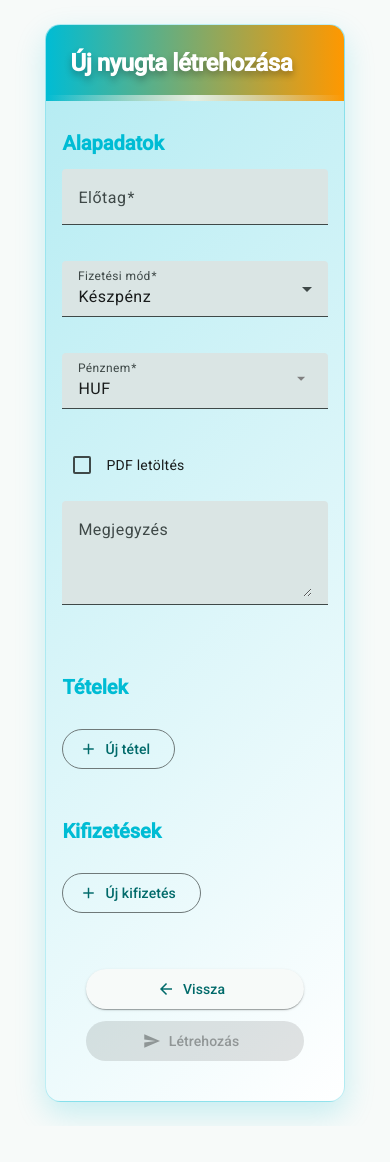
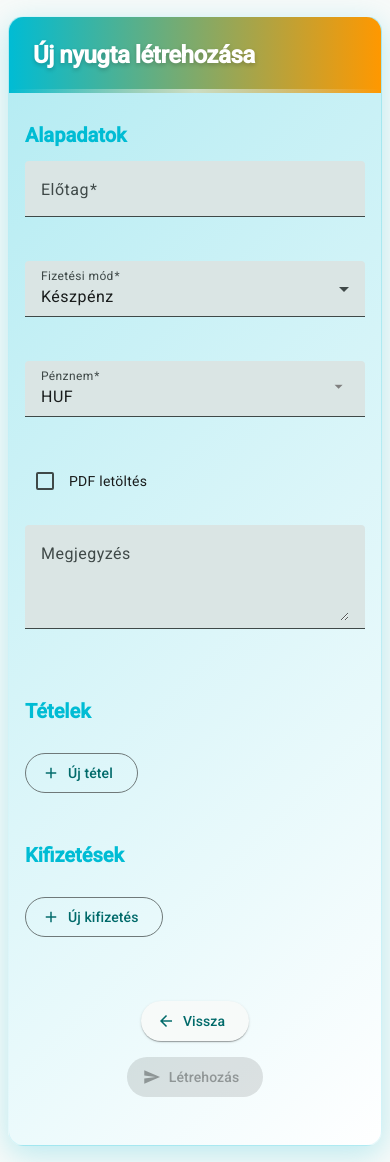
Before and after one commit to Matias429/szamlazz, an Angular app in the folder szamlazz_frontend/: page /create in a window 390 px wide. Before the commit the page ends 1126 px from the top, so only its background shows below. Built offline with nearby package versions, Linux system fonts and the light colour scheme.

Commit message:
Code cleanup

```diff
--- a/szamlazz_frontend/src/app/pages/create-page/create-page.html
+++ b/szamlazz_frontend/src/app/pages/create-page/create-page.html
@@ -125,9 +125,9 @@
         <div class="item-header">
         <h3>Kifizetések</h3>
         @if(hasPayments) {
-        <div class="total-inline">
-          <span [class]="remainingAmount > 0 ? 'positive' : 'negative'">
-            {{ remainingAmount | number:'1.2-2' }} {{ form.get('currency')?.value }} hátra
+        <div class="remaining-inline" [ngClass]="{'is-zero': remainingAmount === 0, 'is-not-zero': remainingAmount !== 0}">
+          <span >
+            {{ remainingAmount }} {{ form.get('currency')?.value }} hátra
           </span>
         </div>
       }
--- a/szamlazz_frontend/src/app/pages/create-page/create-page.scss
+++ b/szamlazz_frontend/src/app/pages/create-page/create-page.scss
@@ -1,28 +1,41 @@
+// 1. Variables & Design Tokens
 $primary: var(--mdc-primary, #00bcd4);
 $secondary: var(--mdc-secondary, #ff9800);
 $error: #d32f2f;
-$border-color: rgba(0, 188, 212, 0.2);
+$success: #388e3c;
+$border-light: rgba(0, 188, 212, 0.2);
+$shadow-color: rgba(0, 188, 212, 0.25);
 
-@mixin flex-between {
+// 2. Mixins
+@mixin flex-center-between {
   display: flex;
   justify-content: space-between;
   align-items: center;
 }
 
-@mixin status-pill($bg, $color, $border) {
+@mixin status-pill($type: 'success') {
   font-size: 1.1rem;
   font-weight: 600;
   padding: 8px 16px;
   border-radius: 20px;
-  background: $bg;
-  color: $color;
-  border: 2px solid $border;
+  border: 2px solid;
+
+  @if $type == 'success' {
+    background: #e8f5e8;
+    color: $success;
+    border-color: #4caf50;
+  } @else {
+    background: #ffebee;
+    color: $error;
+    border-color: $error;
+  }
 }
 
+// 3. Host & Main Layout
 :host {
   display: block;
   min-height: 100vh;
-  padding: 1rem;
+  padding: clamp(0.5rem, 2vw, 1rem);
   box-sizing: border-box;
 
   mat-card {
@@ -30,17 +43,19 @@ $border-color: rgba(0, 188, 212, 0.2);
     max-width: 80%;
     margin: clamp(1rem, 4vw, 2rem) auto;
     background: linear-gradient(135deg, var(--mdc-primary-container, #b2ebf2) 0%, var(--mdc-surface, #ffffff) 100%);
-    border-radius: clamp(12px, 4vw, 20px) !important;
-    box-shadow: 0 clamp(8px, 3vw, 12px) clamp(20px, 8vw, 40px) rgba(0, 188, 212, 0.2);
-    border: 1px solid rgba(0, 188, 212, 0.25);
+    border-radius: clamp(12px, 4vw, 20px);
+    box-shadow: 0 8px 30px $shadow-color;
+    border: 1px solid rgba(0, 188, 212, 0.1);
     overflow: hidden;
     transition: transform 0.3s ease, box-shadow 0.3s ease;
 
     &:hover {
-      box-shadow: 0 clamp(12px, 5vw, 20px) clamp(30px, 12vw, 60px) rgba(0, 188, 212, 0.3);
+      box-shadow: 0 12px 40px rgba(0, 188, 212, 0.3);
+    }
   }
 }
 
+// 4. Component Parts
 .mat-mdc-card-header {
   background: linear-gradient(90deg, $primary, $secondary);
   padding: clamp(1.5rem, 5vw, 2rem);
@@ -50,129 +65,101 @@ $border-color: rgba(0, 188, 212, 0.2);
     content: '';
     position: absolute;
     bottom: 0; left: 0; right: 0;
-      height: clamp(4px, 1.5vw, 6px);
-      background: linear-gradient(90deg, transparent, rgba(255,255,255,0.8), transparent);
+    height: 4px;
+    background: linear-gradient(90deg, transparent, rgba(255,255,255,0.6), transparent);
   }
 }
 
 mat-card-title {
-    color: white !important;
+  color: white !important; // Required for Material override
   font-size: clamp(1.5rem, 6vw, 2.25rem);
   font-weight: 800;
-    text-shadow: 0 clamp(2px, 1vw, 4px) clamp(4px, 2vw, 8px) rgba(0,0,0,0.3);
-    margin: 0;
-    letter-spacing: clamp(-0.02em, -0.5vw, -0.025em);
-  }
+  text-shadow: 0 2px 4px rgba(0,0,0,0.2);
+  letter-spacing: -0.02em;
 }
 
+// 5. Grid & Sections
 .form-section {
   margin: clamp(2rem, 6vw, 3rem) 0;
+
   h3 {
     color: $primary;
-    margin-bottom: clamp(1rem, 4vw, 1.5rem);
+    margin-bottom: 1rem;
     font-size: clamp(1.25rem, 5vw, 1.75rem);
   }
 }
 
 .form-grid, .item-grid {
   display: grid;
-  gap: clamp(1rem, 4vw, 1.5rem);
-  grid-template-columns: repeat(auto-fit, minmax(clamp(200px, 20vw, 280px), 1fr));
-
-  @media (min-width: 1200px) {
-    grid-template-columns: repeat(auto-fit, minmax(300px, 1fr));
-  }
+  gap: 1.5rem;
+  grid-template-columns: repeat(auto-fit, minmax(280px, 1fr));
 }
 
 .full-width { grid-column: 1 / -1; }
 
-.items-list {
-  margin-top: clamp(1rem, 4vw, 1.5rem);
 .item-group {
   background: rgba(0, 188, 212, 0.05);
-    border: 1px solid $border-color;
-    border-radius: clamp(8px, 3vw, 12px);
-    padding: clamp(1rem, 4vw, 1.5rem);
-    margin-bottom: clamp(0.75rem, 3vw, 1rem);
+  border: 1px solid $border-light;
+  border-radius: 12px;
+  padding: 1.5rem;
+  margin-bottom: 1rem;
+}
+
+// 6. Navigation
+.nav-bar {
+  display: flex;
+  gap: 1rem;
+  justify-content: center;
+  padding: 2rem;
+
+  @media (max-width: 768px) {
+    flex-direction: column;
+    align-items: center;
+
+    .nav-btn { width: 100%; max-width: 400px; }
   }
 }
 
-.nav-bar {
-  display: flex;
-  gap: clamp(0.75rem, 3vw, 1rem);
-  justify-content: center;
-  padding: clamp(1.5rem, 6vw, 2rem);
+// 7. Status & Helpers
+.item-header, .payment-header { @include flex-center-between; margin-bottom: 1rem; }
 
-  @media (max-width: 768px) {
-    flex-direction: column;
-    .nav-btn {
-      width: 100%;
-      max-width: clamp(250px, 80vw, 400px);
-      margin: 0 auto;
-    }
-  }
+.total-inline { @include status-pill('success'); }
+
+.remaining-inline {
+  &.is-zero { @include status-pill('success'); }
+  &.is-not-zero { @include status-pill('error'); }
 }
 
-::ng-deep {
-  .mat-mdc-snack-bar-container {
-    &.center-snackbar {
-      top: 50% !important;
-      transform: translateY(50%) !important;
+.readonly-field {
+  pointer-events: none;
+  opacity: 0.7;
+  .mat-mdc-form-field-flex { background-color: #f5f5f5; }
 }
 
-    &.error-snackbar {
-      background: linear-gradient(135deg, #ff9800, #f57c00, #ef6c00) !important;
-      border-radius: clamp(14px, 4vw, 22px) !important;
-      padding: 1.75rem 2.25rem !important;
-      max-width: min(92vw, 640px) !important;
-      box-shadow: 0 16px 32px rgba(255, 152, 0, 0.45), 0 32px 64px rgba(0, 0, 0, 0.25) !important;
-      border: 1px solid rgba(255, 255, 255, 0.35) !important;
+// 8. Global Overrides (Scoped)
+::ng-deep {
+  .error-snackbar {
+    background: linear-gradient(135deg, $secondary, #ef6c00) !important;
+    border-radius: 20px !important;
+    padding: 1.5rem !important;
     color: white !important;
 
-      .mdc-snackbar__surface { background: transparent !important; box-shadow: none !important; padding: 0 !important; }
-      .mdc-snackbar__label { white-space: pre-line !important; }
-
-      .mat-mdc-snack-bar-label {
-        font-weight: 600 !important;
-        font-size: clamp(1rem, 3vw, 1.15rem) !important;
-        line-height: 1.5;
-      }
-
-      .mat-mdc-button {
-        background: rgba(255, 255, 255, 0.25) !important;
-        color: white !important;
-        border-radius: 999px !important;
-      }
-    }
+    .mat-mdc-snack-bar-label { font-weight: 600; font-size: 1.1rem; }
   }
 
   .currency-suffix {
     margin-left: 6px;
     padding-left: 8px;
     font-weight: 600;
-    font-size: 0.85em;
-    color: rgba(0, 0, 0, 0.55);
-    border-left: 1px solid rgba(0, 0, 0, 0.15);
+    color: rgba(0, 0, 0, 0.5);
+    border-left: 1px solid rgba(0, 0, 0, 0.1);
   }
 }
 
-.readonly-field {
-  pointer-events: none;
-  opacity: 0.7;
-  .mat-mdc-form-field-flex { background-color: #f5f5f5; }
-  input { cursor: not-allowed; }
+// 9. Small Screen Fixes
+@media (max-width: 480px) {
+  :host mat-card {
+    max-width: 100%;
+    margin: 0.5rem 0;
   }
-
-.item-header, .payment-header { @include flex-between; margin-bottom: 1rem; }
-
-.total-inline { @include status-pill(#ffebee, $error, #f44336); }
-
-.remaining-inline {
-  &.positive { @include status-pill(#e8f5e8, #2e7d32, #4caf50); }
-  &.negative { @include status-pill(#ffebee, $error, #f44336); }
 }
-
-@media (max-width: 480px) {
-  :host { padding: 0.5rem; }
-  mat-card { margin: 0.5rem; width: calc(100% - 1rem); max-width: 100%; }
-}
--- a/szamlazz_frontend/src/app/pages/create-page/create-page.ts
+++ b/szamlazz_frontend/src/app/pages/create-page/create-page.ts
@@ -1,56 +1,67 @@
 import { Component, inject } from '@angular/core';
-import { FormBuilder, FormArray, Validators, ReactiveFormsModule, FormGroup} from '@angular/forms';
-import { RouterModule, Router } from '@angular/router';
+import { FormArray,FormBuilder, FormGroup, Validators, ReactiveFormsModule } from '@angular/forms';
+import { CommonModule } from '@angular/common';
+import { Router, RouterModule } from '@angular/router';
+import { HttpErrorResponse } from '@angular/common/http';
+
+import { MatSnackBar } from '@angular/material/snack-bar';
+import { MatButtonModule } from '@angular/material/button';
 import { MatCardModule } from '@angular/material/card';
-import { MatButtonModule } from '@angular/material/button';
+import { MatCheckboxModule } from '@angular/material/checkbox';
+import { MatFormFieldModule } from '@angular/material/form-field';
 import { MatIconModule } from '@angular/material/icon';
 import { MatInputModule } from '@angular/material/input';
+import { MatListModule } from '@angular/material/list';
 import { MatSelectModule } from '@angular/material/select';
-import { MatCheckboxModule } from '@angular/material/checkbox';
-import { MatFormFieldModule } from '@angular/material/form-field';
-import { MatListModule } from '@angular/material/list';
-import { CommonModule } from '@angular/common';
+import { MatAutocompleteModule } from '@angular/material/autocomplete';
+
+import { firstValueFrom } from 'rxjs';
 import { PageService } from '../page-service';
-import { MatSnackBar } from '@angular/material/snack-bar';
-import { HttpErrorResponse } from '@angular/common/http';
-import { MatAutocompleteModule } from '@angular/material/autocomplete';
 
 @Component({
   selector: 'app-create-page',
   standalone: true,
   imports: [
-    CommonModule, RouterModule, ReactiveFormsModule,
-    MatCardModule, MatButtonModule, MatIconModule,
-    MatInputModule, MatSelectModule, MatCheckboxModule,
-    MatFormFieldModule, MatListModule, MatAutocompleteModule, MatInputModule
+    CommonModule,
+    RouterModule,
+    ReactiveFormsModule,
+
+    MatCardModule,
+    MatButtonModule,
+    MatIconModule,
+    MatInputModule,
+    MatSelectModule,
+    MatCheckboxModule,
+    MatFormFieldModule,
+    MatListModule,
+    MatAutocompleteModule
   ],
   templateUrl: './create-page.html',
   styleUrl: './create-page.scss'
 })
 export class CreatePage {
-  constructor(private router: Router, private pageService: PageService) {}
 
   private fb = inject(FormBuilder);
   private snackBar = inject(MatSnackBar);
 
-  form = this.fb.group({
-    pdfDownload: [false],
-    prefix: ['', Validators.required],
-    paymentMethod: ['Készpénz', Validators.required],
-    currency: ['HUF', Validators.required],
-    note: [''],
-    itemList: this.fb.array([], Validators.required),
-    paymentList: this.fb.array([])
-  });
+  constructor(
+    private readonly router: Router,
+    private readonly pageService: PageService,
+  ) {}
 
-  paymentMethodOptions = [
+  readonly paymentMethodOptions = [
     'Átutalás', 'Készpénz', 'Bankkártya', 'Csekk', 'Utánvét',
     'Ajándékutalvány', 'Barion', 'Barter', 'Csoportos beszedés',
     'OTP Simple', 'Kompenzáció', 'Kupon', 'PayPal', 'PayU',
     'SZÉP kártya', 'Utalvány'
   ];
-  currencyOptions = ['HUF', 'EUR', 'USD', 'NOK', 'GBP', 'CHF', 'JPY', 'CNY', 'CZK', 'PLN', 'AUD', 'CAD'];
-  vatRateOptions = [
+
+  readonly currencyOptions = [
+    'HUF', 'EUR', 'USD', 'NOK', 'GBP', 'CHF', 'JPY',
+    'CNY', 'CZK', 'PLN', 'AUD', 'CAD'
+  ];
+
+  readonly vatRateOptions = [
     '0', '5', '10', '27',
     'AAM', 'TAM', 'EU', 'EUK',
     'MAA', 'F.AFA', 'K.AFA', 'ÁKK',
@@ -58,89 +69,48 @@ export class CreatePage {
     'ATK', 'NAM', 'EAM', 'KBAUK', 'KBAET'
   ];
 
-  get itemList() { return this.form.get('itemList') as FormArray; }
-  get paymentList() { return this.form.get('paymentList') as FormArray; }
-
-
-
-addItem() {
-    const group = this.fb.group({
-      name: [, Validators.required],
-      amount: [, [Validators.required, Validators.min(0.01)]],
-      unitOfMeasure: [, Validators.required],
-      netUnitPrice: [, [Validators.required, Validators.min(0)]],
-      vatRate: [this.vatRateOptions[3], Validators.required],
-      net: [0, {value: 0, disabled: true}],
-      vat: [0, {value: 0, disabled: true}],
-      gross: [0, {value: 0, disabled: true}]
+  readonly form = this.fb.group({
+    pdfDownload: [false],
+    prefix: ['', Validators.required],
+    paymentMethod: ['Készpénz', Validators.required],
+    currency: ['HUF', Validators.required],
+    note: [''],
+    itemList: this.fb.array<FormGroup>([], Validators.required),
+    paymentList: this.fb.array<FormGroup>([])
   });
 
-  const inputControls = ['amount', 'netUnitPrice', 'vatRate'];
-    inputControls.forEach(controlName => {
-      group.get(controlName)?.valueChanges.subscribe(() => {
-        this.calculateItemTotals(group);
-      });
-    });
+  /* ==============================
+   * Getters
+   * ============================== */
 
-    this.itemList.push(group);
-    this.calculateItemTotals(group);
+  get itemList(): FormArray {
+    return this.form.get('itemList') as FormArray;
   }
 
-  addPayment() {
-    this.paymentList.push(this.fb.group({
-      meansOfPayment: ['', Validators.required],
-      amount: [, [Validators.required, Validators.min(0)]]
-    }));
-  }
-
-  removeItem(index: number) {
-    this.itemList.removeAt(index);
-  }
-
-  removePayment(index: number) {
-    this.paymentList.removeAt(index);
-  }
-
-  calculateItemTotals(group: FormGroup) {
-    const amount = group.get('amount')?.value || 0;
-    const netUnitPrice = group.get('netUnitPrice')?.value || 0;
-    const vatRateRaw = group.get('vatRate')?.value || '0';
-
-    const net = Number((amount * netUnitPrice).toFixed(2));
-
-    let vatRate = 0;
-    const numericVat = parseFloat(vatRateRaw);
-    if (!isNaN(numericVat)) {
-      vatRate = numericVat / 100;
-    }
-
-    const vat = Number((net * vatRate).toFixed(2));
-    const gross = Number((net + vat).toFixed(2));
-
-    group.patchValue({
-      net,
-      vat,
-      gross
-    });
-  }
-
-  get totalGross(): number {
-  return this.itemList.controls
-    .filter(control => control.get('gross')?.value)
-    .reduce((sum, control) => sum + (control.get('gross')?.value || 0), 0);
+  get paymentList(): FormArray {
+    return this.form.get('paymentList') as FormArray;
   }
 
   get hasItems(): boolean {
     return this.itemList.length > 0;
   }
 
-  get totalPayments(): number {
-    return this.paymentList.controls
-      .reduce((sum, control) => sum + (control.get('amount')?.value || 0), 0);
+  get hasPayments(): boolean {
+    return this.paymentList.length > 0;
   }
 
-  get hasPayments(): boolean {
-    return this.paymentList.length > 0;
+  get totalGross(): number {
+    return this.itemList.controls.reduce(
+      (sum, group) => sum + (group.get('gross')?.value ?? 0),
+      0
+    );
+  }
+
+  get totalPayments(): number {
+    return this.paymentList.controls.reduce(
+      (sum, group) => sum + (group.get('amount')?.value ?? 0),
+      0
+    );
   }
 
   get remainingAmount(): number {
@@ -151,45 +121,141 @@ addItem() {
     return this.hasPayments && Math.abs(this.remainingAmount) > 0;
   }
 
-async submit() {
-    if (this.form.valid) {
+  /* ==============================
+   * Item handling
+   * ============================== */
+
+  addItem(): void {
+    const group = this.createItemGroup();
+
+    ['amount', 'netUnitPrice', 'vatRate'].forEach(control =>
+      group.get(control)?.valueChanges.subscribe(() =>
+        this.calculateItemTotals(group)
+      )
+    );
+
+    this.itemList.push(group);
+    this.calculateItemTotals(group);
+  }
+
+  removeItem(index: number): void {
+    this.itemList.removeAt(index);
+  }
+
+  private createItemGroup(): FormGroup {
+    return this.fb.group({
+      name: ['', Validators.required],
+      amount: [, [Validators.required, Validators.min(1)]],
+      unitOfMeasure: ['', Validators.required],
+      netUnitPrice: [, [Validators.required, Validators.min(0)]],
+      vatRate: [this.vatRateOptions[3], Validators.required],
+      net: [{ value: 0, disabled: true }],
+      vat: [{ value: 0, disabled: true }],
+      gross: [{ value: 0, disabled: true }]
+    });
+  }
+
+  private calculateItemTotals(group: FormGroup): void {
+    const amount = group.get('amount')?.value ?? 0;
+    const netUnitPrice = group.get('netUnitPrice')?.value ?? 0;
+    const vatRateRaw = group.get('vatRate')?.value ?? '0';
+
+    const net = +(amount * netUnitPrice).toFixed(2);
+    const vatRate = this.parseVatRate(vatRateRaw);
+    const vat = +(net * vatRate).toFixed(2);
+    const gross = +(net + vat).toFixed(2);
+
+    group.patchValue({ net, vat, gross });
+  }
+
+  private parseVatRate(value: string): number {
+    const numeric = parseFloat(value);
+    return isNaN(numeric) ? 0 : numeric / 100;
+  }
+
+  /* ==============================
+   * Payment handling
+   * ============================== */
+
+  addPayment(): void {
+    this.paymentList.push(this.createPaymentGroup());
+  }
+
+  removePayment(index: number): void {
+    this.paymentList.removeAt(index);
+  }
+
+  private createPaymentGroup(): FormGroup {
+    return this.fb.group({
+      meansOfPayment: ['', Validators.required],
+      amount: [, [Validators.required, Validators.min(1)]]
+    });
+  }
+
+  /* ==============================
+   * Submit
+   * ============================== */
+
+  async submit(): Promise<void> {
+    if (this.form.invalid) return;
+
     try {
-        const formValue = this.form.value;
+      this.itemList.controls.forEach(group =>
+        this.calculateItemTotals(group as FormGroup)
+      );
 
-        this.itemList.controls.forEach(group => {
-          this.calculateItemTotals(group as FormGroup);
-        });
+      const {
+        pdfDownload,
+        prefix,
+        paymentMethod,
+        currency,
+        note,
+        itemList,
+        paymentList
+      } = this.form.getRawValue();
 
       const requestData = {
-          pdfDownload: formValue.pdfDownload || false,
-          prefix: formValue.prefix,
-          paymentMethod: formValue.paymentMethod,
-          currency: formValue.currency,
-          note: formValue.note || null,
-          itemList: formValue.itemList || [],
-          paymentList: formValue.paymentList?.length ? formValue.paymentList : null
+        pdfDownload: !!pdfDownload,
+        prefix,
+        paymentMethod,
+        currency,
+        note: note || null,
+        itemList: itemList ?? [],
+        paymentList: paymentList?.length ? paymentList : null
       };
 
+      const receipt = await firstValueFrom(
+        this.pageService.createReceipt(requestData)
+      );
 
-        const newReceipt = await this.pageService.createReceipt(requestData).toPromise();
-
-        if (newReceipt?.details?.receiptPdf) {
-          await this.downloadBase64Pdf(newReceipt.details.receiptPdf, newReceipt.details.callId);
+      if (receipt?.details?.receiptPdf) {
+        await this.downloadBase64Pdf(
+          receipt.details.receiptPdf,
+          receipt.details.callId
+        );
       }
 
-        this.router.navigate(['/details', newReceipt?.details.callId]);
+      this.router.navigate(['/details', receipt?.details.callId]);
     } catch (error) {
+      this.handleError(error);
+    }
+  }
 
-        let errorMessage = 'Ismeretlen hiba történt';
+  /* ==============================
+   * Utils
+   * ============================== */
+
+  private handleError(error: unknown): void {
+    let message = 'Ismeretlen hiba történt';
 
     if (error instanceof HttpErrorResponse) {
-          errorMessage = error.error || error.message || errorMessage;
+      message = error.error || error.message;
     } else if (error instanceof Error) {
-          errorMessage = error.message;
+      message = error.message;
     }
 
     this.snackBar.open(
-        errorMessage + '\nKérlek ellenőrizd az adatokat és próbáld újra!',
+      `${message}\nKérlek ellenőrizd az adatokat és próbáld újra!`,
       'OK',
       {
         duration: 8000,
@@ -199,34 +265,32 @@ async submit() {
       }
     );
   }
-    }
-  }
 
-  downloadBase64Pdf(base64String: string, callId: string) {
-  return new Promise<void>((resolve) => {
+  private downloadBase64Pdf(base64: string, callId: string): Promise<void> {
+    return new Promise(resolve => {
       try {
-      const base64Data = base64String.replace(/^data:application\/pdf;base64,/, '');
-      const byteCharacters = atob(base64Data);
-      const byteNumbers = new Array(byteCharacters.length);
-      for (let i = 0; i < byteCharacters.length; i++) {
-        byteNumbers[i] = byteCharacters.charCodeAt(i);
-      }
-      const byteArray = new Uint8Array(byteNumbers);
-      const blob = new Blob([byteArray], { type: 'application/pdf' });
+        const cleanBase64 = base64.replace(
+          /^data:application\/pdf;base64,/,
+          ''
+        );
+        const bytes = Uint8Array.from(atob(cleanBase64), c =>
+          c.charCodeAt(0)
+        );
+        const blob = new Blob([bytes], { type: 'application/pdf' });
 
-      const url = window.URL.createObjectURL(blob);
+        const url = URL.createObjectURL(blob);
         const link = document.createElement('a');
         link.href = url;
         link.download = `nyugta_${callId}.pdf`;
+
         document.body.appendChild(link);
         link.click();
 
         document.body.removeChild(link);
-      window.URL.revokeObjectURL(url);
-
-      resolve();
-    } catch (error) {
-      console.error('PDF download failed:', error);
+        URL.revokeObjectURL(url);
+      } catch (e) {
+        console.error('PDF download failed', e);
+      } finally {
         resolve();
       }
     });
```
Also changed, not shown: szamlazz_frontend/src/app/pages/details-page/details-page.scss (+0 -11 lines), szamlazz_frontend/src/app/pages/details-page/details-page.ts (+16 -6 lines), szamlazz_frontend/src/app/pages/home-page/home-page.ts (+12 -6 lines). Lines whose indentation alone changed are shown as unchanged.
